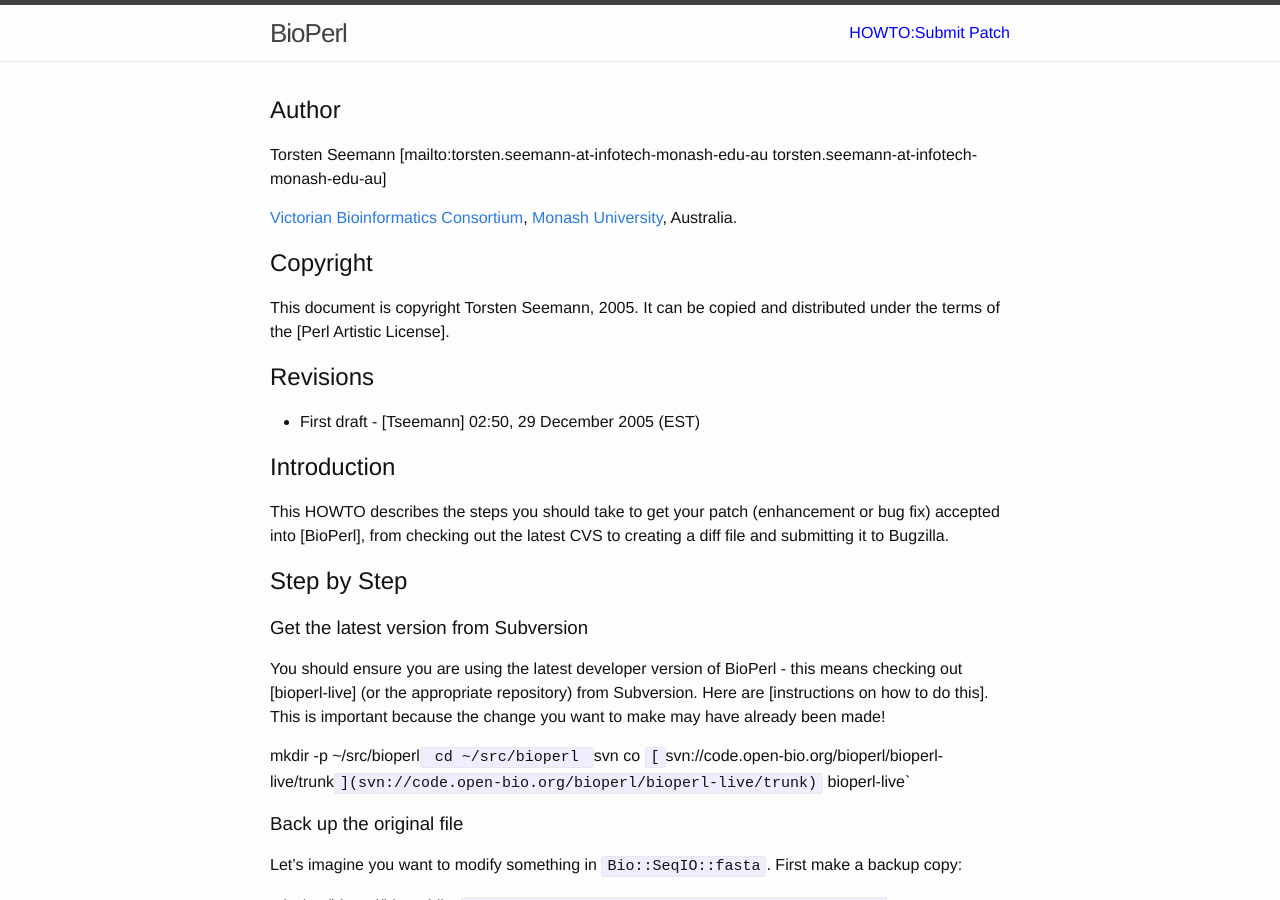
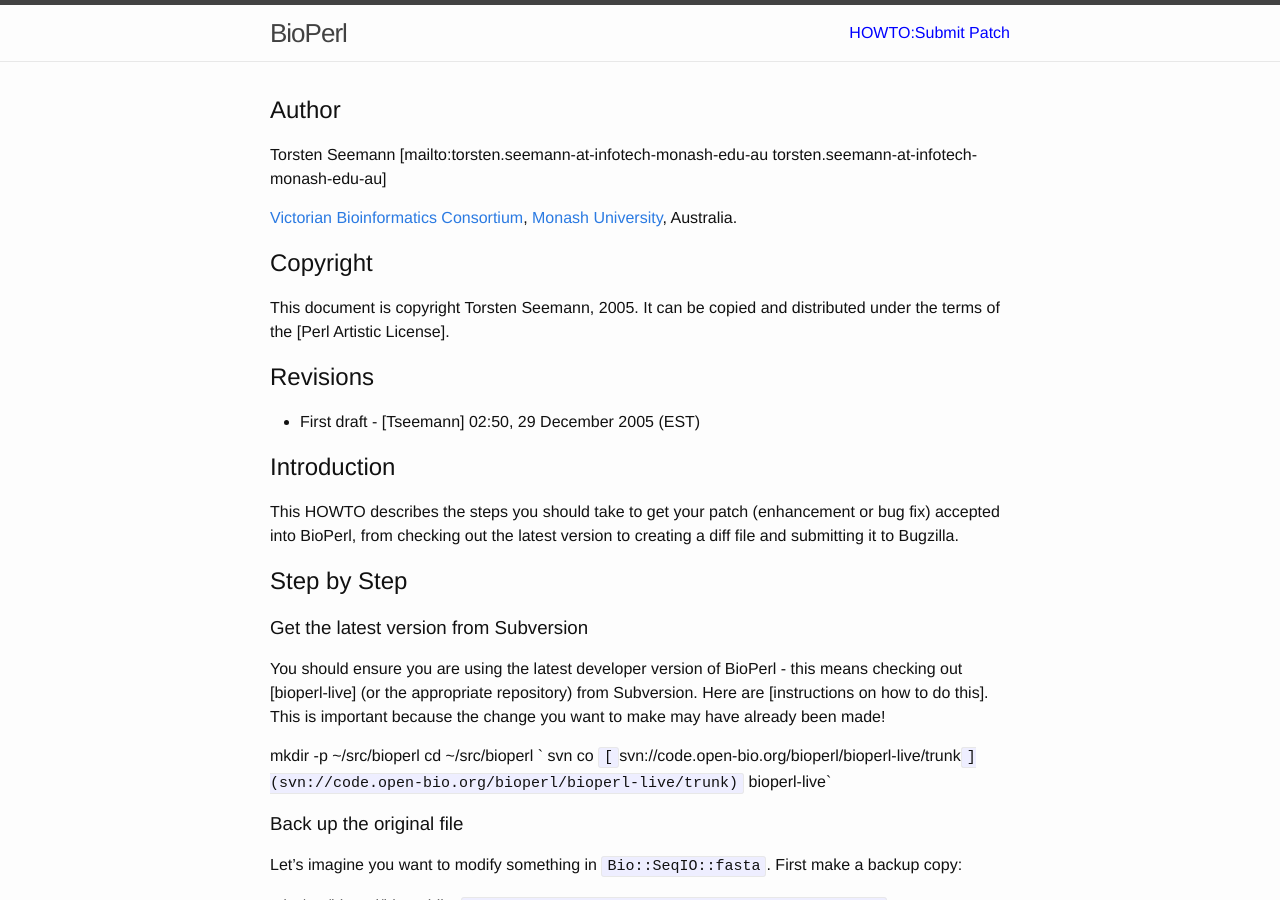
Before and after one commit to bioperl/bioperl.github.io, a Jekyll site: the page built from howtos/SubmitPatch.md, in a window 1280 px wide and 900 px high. Built offline with Jekyll 4.4.1, drawn with Linux system fonts in a browser that asks for light colours; Markdown is read by kramdown in place of the engine named in the settings.

Commit message:
Minor edits

```diff
--- a/howtos/SubmitPatch.md
+++ b/howtos/SubmitPatch.md
@@ -23,7 +23,7 @@ Revisions
 Introduction
 ------------
 
-This HOWTO describes the steps you should take to get your patch (enhancement or bug fix) accepted into [BioPerl], from checking out the latest CVS to creating a diff file and submitting it to Bugzilla.
+This HOWTO describes the steps you should take to get your patch (enhancement or bug fix) accepted into BioPerl, from checking out the latest version to creating a diff file and submitting it to Bugzilla.
 
 Step by Step
 ------------
@@ -32,9 +32,10 @@ Step by Step
 
 You should ensure you are using the latest developer version of BioPerl - this means checking out [bioperl-live] (or the appropriate repository) from Subversion. Here are [instructions on how to do this]. This is important because the change you want to make may have already been made!
 
- mkdir -p ~/src/bioperl`
- cd ~/src/bioperl `
- svn co `[`svn://code.open-bio.org/bioperl/bioperl-live/trunk`](svn://code.open-bio.org/bioperl/bioperl-live/trunk)` bioperl-live`
+
+mkdir -p ~/src/bioperl
+cd ~/src/bioperl `
+svn co `[`svn://code.open-bio.org/bioperl/bioperl-live/trunk`](svn://code.open-bio.org/bioperl/bioperl-live/trunk)` bioperl-live`
 
 ### Back up the original file
 
@@ -119,5 +120,3 @@ Further reading
 -   [Becoming a developer]
 -   [Using Subversion]
 -   [Mailing lists]'
-
- <Category:TODO>
--- a/index.html
+++ b/index.html
@@ -1,5 +1,6 @@
 ---
 layout: default
+title: Home
 ---
 
 <div class="home">
```
Also changed, not shown: INSTALL.md (+1 -1 lines).
